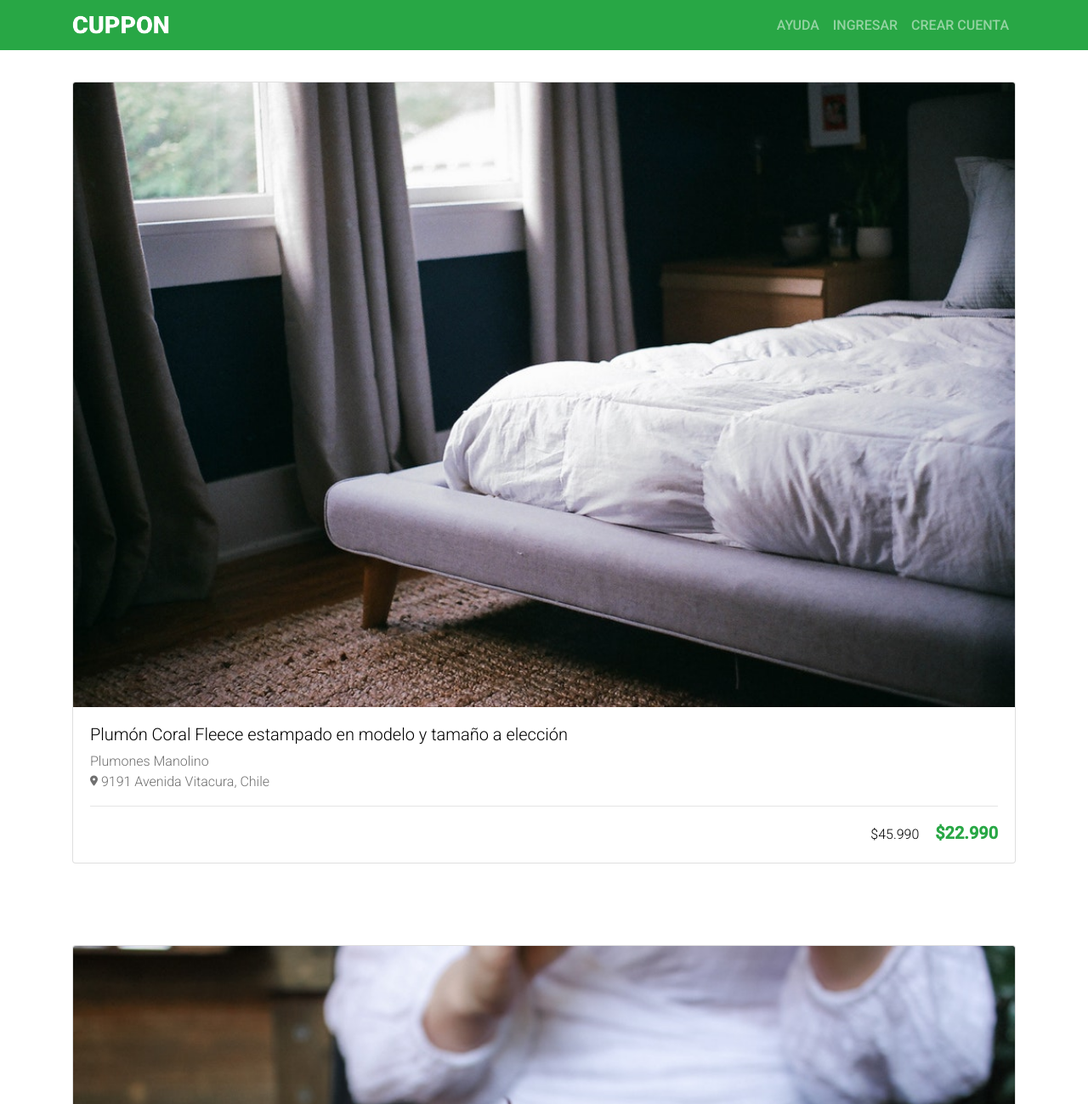
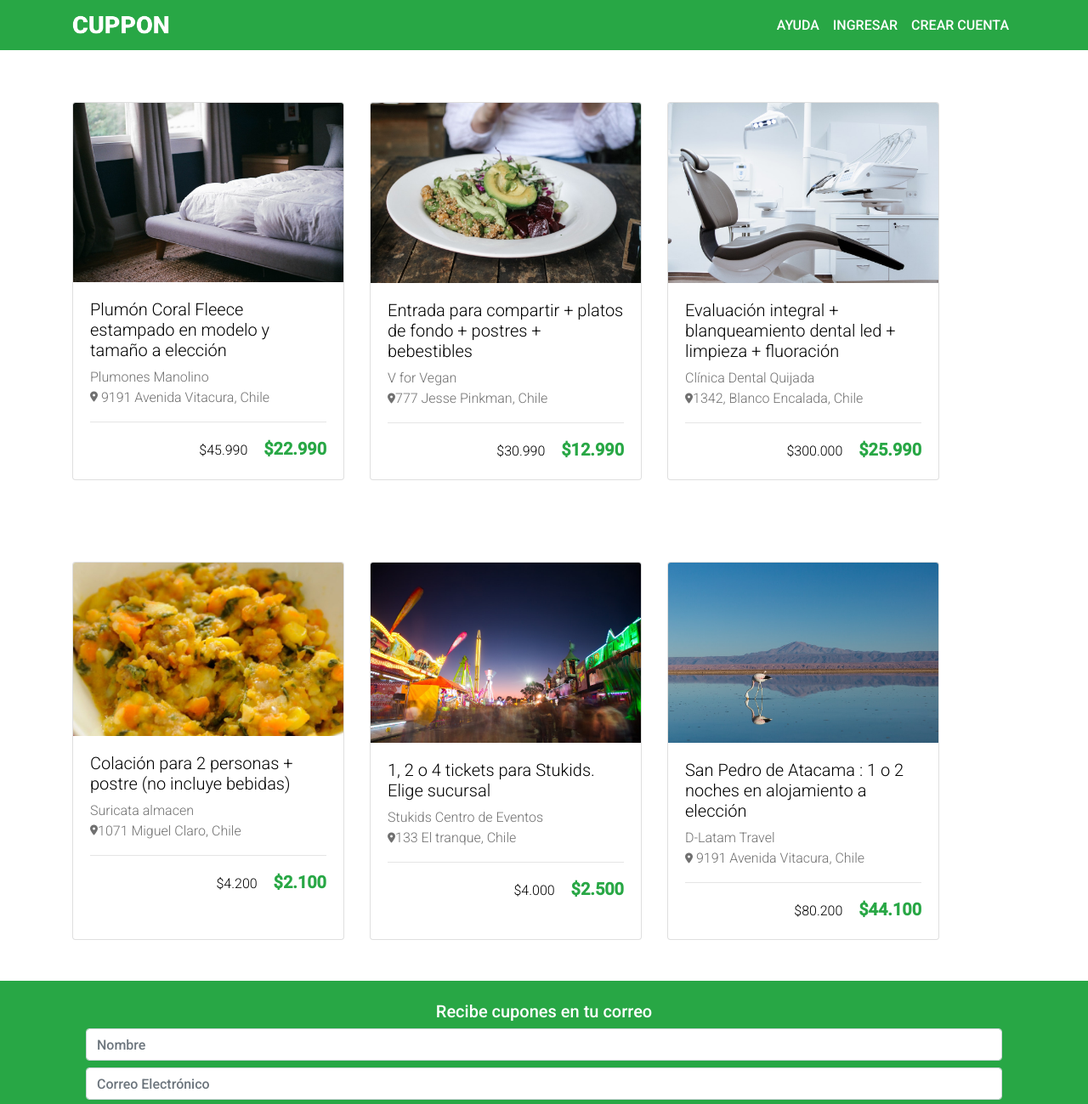
Before and after one commit to OBASTIAS/DESAFIO.CUPPON, a plain HTML site: page index.html in a window 1280 px wide. Shown: the top 1299 px of the page at 85% size. Drawn offline with nearby package versions, Linux system fonts and the light colour scheme.

Commit message:
ultima revision

```diff
--- a/assets/css/style.css
+++ b/assets/css/style.css
@@ -2,6 +2,10 @@ body {
     font-family: 'Roboto', sans-serif;
     color: #000000;
     ;
+}
+
+.navbar-white {
+    color: #ffffff !important;
 }
 
 .navbar-background {
--- a/index.html
+++ b/index.html
@@ -1,6 +1,7 @@
 <!DOCTYPE html>
 <html lang="en">
 
+<head>
     <meta charset="UTF-8">
     <meta http-equiv="X-UA-Compatible" content="IE=edge">
     <meta name="viewport" content="width=device-width, initial-scale=1.0">
@@ -13,6 +14,7 @@
     <!-- STYLE CSS-->
     <link rel="stylesheet" href="assets/css/style.css">
     <title>Document</title>
+</head>|
 
 <body>
 
@@ -25,16 +27,15 @@
           </button>
 
             <div class="collapse navbar-collapse" id="navbarNav">
-                <ul class="navbar-nav ml-auto">
-                    <li class="nav-item">
-                        <a class="nav-link" href="#Help">AYUDA</a>
+                <ul class="navbar-nav ml-auto ">
+                    <li class=" nav-item ">
+                        <a class="nav-link navbar-white " href="#Help ">AYUDA</a>
                     </li>
-                    <li class="nav-item">
-                        <a class="nav-link" href="#login">INGRESAR</a>
+                    <li class="nav-item ">
+                        <a class="nav-link navbar-white" href="#login ">INGRESAR</a>
                     </li>
-                    <li class="nav-item">
-                        <!--  -->
-                        <a class="nav-link" href="#created-acount">CREAR CUENTA </a>
+                    <li class="nav-item ">
+                        <a class="nav-link navbar-white" href="#created-acount ">CREAR CUENTA </a>
                     </li>
                 </ul>
             </div>
@@ -43,19 +44,19 @@
 
     </nav>
 
-    <div class="container text-left pt-5">
-
-        <div class="card-deck">
-            <div class="card my-5">
-                <img src="assets/img/cupon-1.jpg" class="card-img-top" alt="...">
-                <div class="card-body m-0">
-                    <h5 class="card-title font-weight-light mb-2">Plumón Coral Fleece estampado en modelo y tamaño a elección</h5>
-                    <p class="font-weight-light grey-light m-0">Plumones Manolino </p>
-                    <p class="font-weight-light grey-light m-0"><i class="fas fa-map-marker-alt fa-xs "></i> 9191 Avenida Vitacura, Chile</p>
+    <div class="container pt-5 ">
+        <div class="row ">
+            <div class="card-deck col-md-4 ">
+                <div class="card my-5 center-block">
+                    <img src="assets/img/cupon-1.jpg " class="card-img-top " alt="... ">
+                    <div class="card-body m-0 ">
+                        <h5 class="card-title font-weight-light mb-2 ">Plumón Coral Fleece estampado en modelo y tamaño a elección</h5>
+                        <p class="font-weight-light grey-light m-0 ">Plumones Manolino </p>
+                        <p class="font-weight-light grey-light m-0 "><i class="fas fa-map-marker-alt fa-xs "></i> 9191 Avenida Vitacura, Chile</p>
                         <hr>
-                    <div class="row justify-content-end">
-                        <div class="col- font-weight-light">
-                            $45.990 <span class="col-4 price-color-text font-weight-bold">
+                        <div class="row justify-content-end ">
+                            <div class="col- font-weight-light ">
+                                $45.990 <span class="col-4 price-color-text font-weight-bold ">
                                 $22.990
                             </span>
                             </div>
@@ -64,17 +65,17 @@
 
                 </div>
             </div>
-        <div class="card-deck">
-            <div class="card my-5">
-                <img src="assets/img/cupon-2.jpg" class="card-img-top" alt="...">
-                <div class="card-body m-0">
-                    <h5 class="card-title font-weight-light mb-2">Entrada para compartir + platos de fondo + postres + bebestibles</h5>
-                    <p class="font-weight-light grey-light m-0">V for Vegan </p>
-                    <p class="font-weight-light grey-light m-0"><i class="fas fa-map-marker-alt fa-xs "></i>777 Jesse Pinkman, Chile</p>
+            <div class=" card-deck col-md-4 ">
+                <div class="card my-5 center-block">
+                    <img src="assets/img/cupon-2.jpg " class="card-img-top " alt="... ">
+                    <div class="card-body m-0 ">
+                        <h5 class="card-title font-weight-light mb-2 ">Entrada para compartir + platos de fondo + postres + bebestibles</h5>
+                        <p class="font-weight-light grey-light m-0 ">V for Vegan </p>
+                        <p class="font-weight-light grey-light m-0 "><i class="fas fa-map-marker-alt fa-xs "></i>777 Jesse Pinkman, Chile</p>
                         <hr>
-                    <div class="row justify-content-end">
-                        <div class="col- font-weight-light">
-                            $30.990 <span class="col-4 price-color-text font-weight-bold">
+                        <div class="row justify-content-end ">
+                            <div class="col- font-weight-light ">
+                                $30.990 <span class="col-4 price-color-text font-weight-bold ">
                                 $12.990
                             </span>
                             </div>
@@ -83,17 +84,17 @@
 
                 </div>
             </div>
-        <div class="card-deck">
-            <div class="card my-5">
-                <img src="assets/img/cupon-3.jpg" class="card-img-top" alt="...">
-                <div class="card-body m-0">
-                    <h5 class="card-title font-weight-light mb-2">Evaluación integral + blanqueamiento dental led + limpieza + fluoración</h5>
-                    <p class="font-weight-light grey-light m-0">Clínica Dental Quijada </p>
-                    <p class="font-weight-light grey-light m-0"><i class="fas fa-map-marker-alt fa-xs "></i>1342, Blanco Encalada, Chile</p>
+            <div class="card-deck col-md-4 ">
+                <div class="card my-5 center-block">
+                    <img src="assets/img/cupon-3.jpg " class="card-img-top " alt="... ">
+                    <div class="card-body m-0 ">
+                        <h5 class="card-title font-weight-light mb-2 ">Evaluación integral + blanqueamiento dental led + limpieza + fluoración</h5>
+                        <p class="font-weight-light grey-light m-0 ">Clínica Dental Quijada </p>
+                        <p class="font-weight-light grey-light m-0 "><i class="fas fa-map-marker-alt fa-xs "></i>1342, Blanco Encalada, Chile</p>
                         <hr>
-                    <div class="row justify-content-end">
-                        <div class="col- font-weight-light">
-                            $300.000 <span class="col-4 price-color-text font-weight-bold">
+                        <div class="row justify-content-end ">
+                            <div class="col- font-weight-light ">
+                                $300.000 <span class="col-4 price-color-text font-weight-bold ">
                                 $25.990
                             </span>
                             </div>
@@ -102,17 +103,17 @@
 
                 </div>
             </div>
-        <div class="card-deck">
-            <div class="card my-5">
-                <img src="assets/img/cupon-4.jpg" class="card-img-top" alt="...">
-                <div class="card-body m-0">
-                    <h5 class="card-title font-weight-light mb-2">Colación para 2 personas + postre (no incluye bebidas)</h5>
-                    <p class="font-weight-light grey-light m-0">Suricata almacen </p>
-                    <p class="font-weight-light grey-light m-0"><i class="fas fa-map-marker-alt fa-xs "></i>1071 Miguel Claro, Chile</p>
+            <div class="card-deck col-md-4 ">
+                <div class="card my-5 center-block">
+                    <img src="assets/img/cupon-4.jpg " class="card-img-top " alt="... ">
+                    <div class="card-body m-0 ">
+                        <h5 class="card-title font-weight-light mb-2 ">Colación para 2 personas + postre (no incluye bebidas)</h5>
+                        <p class="font-weight-light grey-light m-0 ">Suricata almacen </p>
+                        <p class="font-weight-light grey-light m-0 "><i class="fas fa-map-marker-alt fa-xs "></i>1071 Miguel Claro, Chile</p>
                         <hr>
-                    <div class="row justify-content-end">
-                        <div class="col- font-weight-light">
-                            $4.200 <span class="col-4 price-color-text font-weight-bold">
+                        <div class="row justify-content-end ">
+                            <div class="col- font-weight-light ">
+                                $4.200 <span class="col-4 price-color-text font-weight-bold ">
                                 $2.100
                             </span>
                             </div>
@@ -121,17 +122,17 @@
 
                 </div>
             </div>
-        <div class="card-deck">
-            <div class="card my-5">
-                <img src="assets/img/cupon-5.jpg" class="card-img-top" alt="...">
-                <div class="card-body m-0">
-                    <h5 class="card-title font-weight-light mb-2">1, 2 o 4 tickets para Stukids. Elige sucursal</h5>
-                    <p class="font-weight-light grey-light m-0">Stukids Centro de Eventos </p>
-                    <p class="font-weight-light grey-light m-0"><i class="fas fa-map-marker-alt fa-xs "></i>133 El tranque, Chile</p>
+            <div class="card-deck col-md-4 ">
+                <div class="card my-5 ">
+                    <img src="assets/img/cupon-5.jpg " class="card-img-top " alt="... ">
+                    <div class="card-body m-0 ">
+                        <h5 class="card-title font-weight-light mb-2 ">1, 2 o 4 tickets para Stukids. Elige sucursal</h5>
+                        <p class="font-weight-light grey-light m-0 ">Stukids Centro de Eventos </p>
+                        <p class="font-weight-light grey-light m-0 "><i class="fas fa-map-marker-alt fa-xs "></i>133 El tranque, Chile</p>
                         <hr>
-                    <div class="row justify-content-end">
-                        <div class="col- font-weight-light">
-                            $4.000 <span class="col-4 price-color-text font-weight-bold">
+                        <div class="row justify-content-end ">
+                            <div class="col- font-weight-light ">
+                                $4.000 <span class="col-4 price-color-text font-weight-bold ">
                                 $2.500
                             </span>
                             </div>
@@ -140,17 +141,17 @@
 
                 </div>
             </div>
-        <div class="card-deck">
-            <div class="card my-5">
-                <img src="assets/img/cupon-6.jpg" class="card-img-top" alt="...">
-                <div class="card-body m-0">
-                    <h5 class="card-title font-weight-light mb-2">San Pedro de Atacama : 1 o 2 noches en alojamiento a elección</h5>
-                    <p class="font-weight-light grey-light m-0">D-Latam Travel</p>
-                    <p class="font-weight-light grey-light m-0"><i class="fas fa-map-marker-alt fa-xs "></i> 9191 Avenida Vitacura, Chile</p>
+            <div class="card-deck col-md-4">
+                <div class="card my-5 center-block">
+                    <img src="assets/img/cupon-6.jpg " class="card-img-top " alt="... ">
+                    <div class="card-body m-0 ">
+                        <h5 class="card-title font-weight-light mb-2 ">San Pedro de Atacama : 1 o 2 noches en alojamiento a elección</h5>
+                        <p class="font-weight-light grey-light m-0 ">D-Latam Travel</p>
+                        <p class="font-weight-light grey-light m-0 "><i class="fas fa-map-marker-alt fa-xs "></i> 9191 Avenida Vitacura, Chile</p>
                         <hr>
-                    <div class="row justify-content-end">
-                        <div class="col- font-weight-light">
-                            $80.200 <span class="col-4 price-color-text font-weight-bold">
+                        <div class="row justify-content-end ">
+                            <div class="col- font-weight-light ">
+                                $80.200 <span class="col-4 price-color-text font-weight-bold ">
                                 $44.100
                             </span>
                             </div>
@@ -159,35 +160,27 @@
 
                 </div>
             </div>
-
+        </div>
     </div>
 
-    <form class="navbar-background text-center pt-2">
+    <form class="navbar-background text-center pt-4 ">
+        </div>
         <h5 class="color-font-form-main font-weight-normal ">Recibe cupones en tu correo</h5>
-        <div class="form-group  mx-3 mb-2 ">
-            <input type="text" class="form-control" id="formGroupExampleInput" aria-describedby="emailHelp" placeholder="Nombre">
-
+        <div class="container ">
+            <div class="form-group mx-3 mb-2 ">
+                <input type="text " class="form-control " id="formGroupExampleInput " aria-describedby="emailHelp " placeholder="Nombre ">
             </div>
-        <div class="form-group  mx-3 mb-2">
-            <input type="email" class="form-control" id="formGroupExampleInput" placeholder="Correo Electrónico">
+            <div class="form-group mx-3 mb-2 ">
+                <input type="email " class="form-control " id="formGroupExampleInput " placeholder="Correo Electrónico ">
             </div>
-        <button type="submit" class="btn btn-primary bg-white color-font-form mb-2">Enviar</button>
+            <button type="submit " class="btn btn-primary bg-white color-font-form mb-2 ">Enviar</button>
     </form>
 
 
-    <footer class="container-fluid text-center pt-2 pb-2">
-        <img src="assets/img/logo-black.png" class="logo-black-footer mb-2" alt="">
-        <p class="m-0">© 2018 Cuppon Latam .Todos los derechos reservados.</p>
+    <footer class="container-fluid text-center pt-2 pb-2 ">
+        <img src="assets/img/logo-black.png " class="logo-black-footer mb-2 " alt=" ">
+        <p class="m-0 ">© 2018 Cuppon Latam .Todos los derechos reservados.</p>
     </footer>
-
-
-
-
-
-
-
-
-
 
 
 
```
Lines whose indentation alone changed are shown as unchanged.
